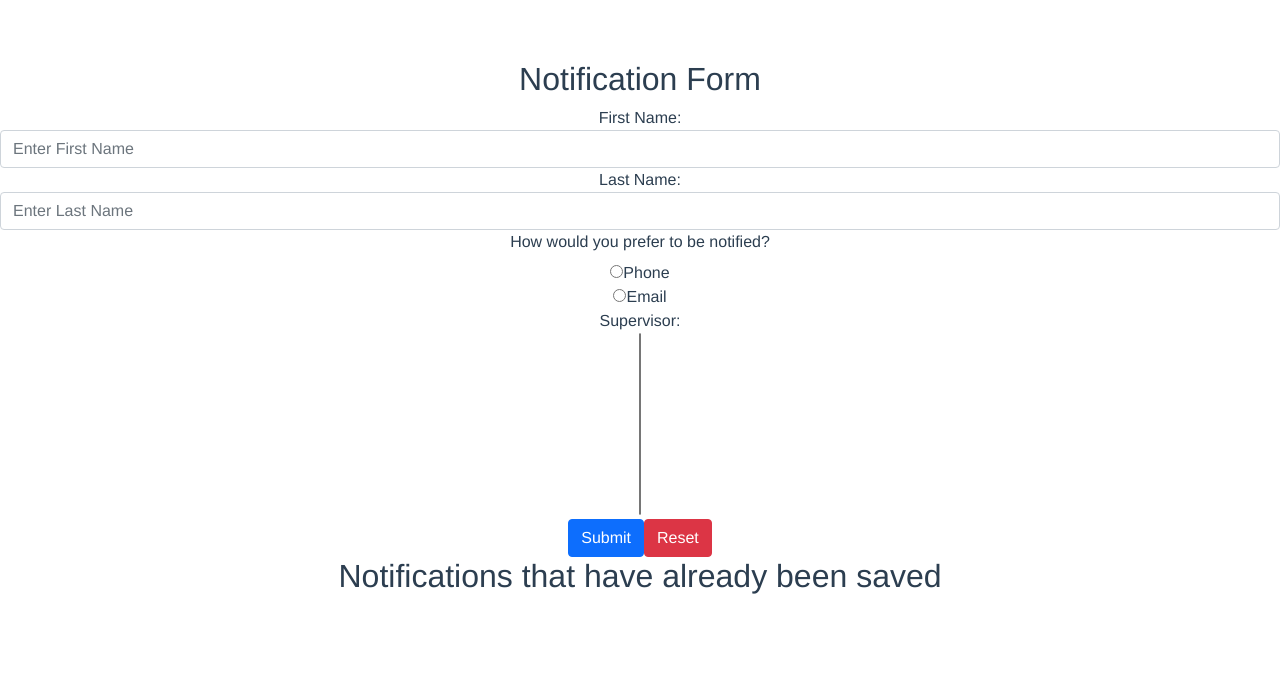
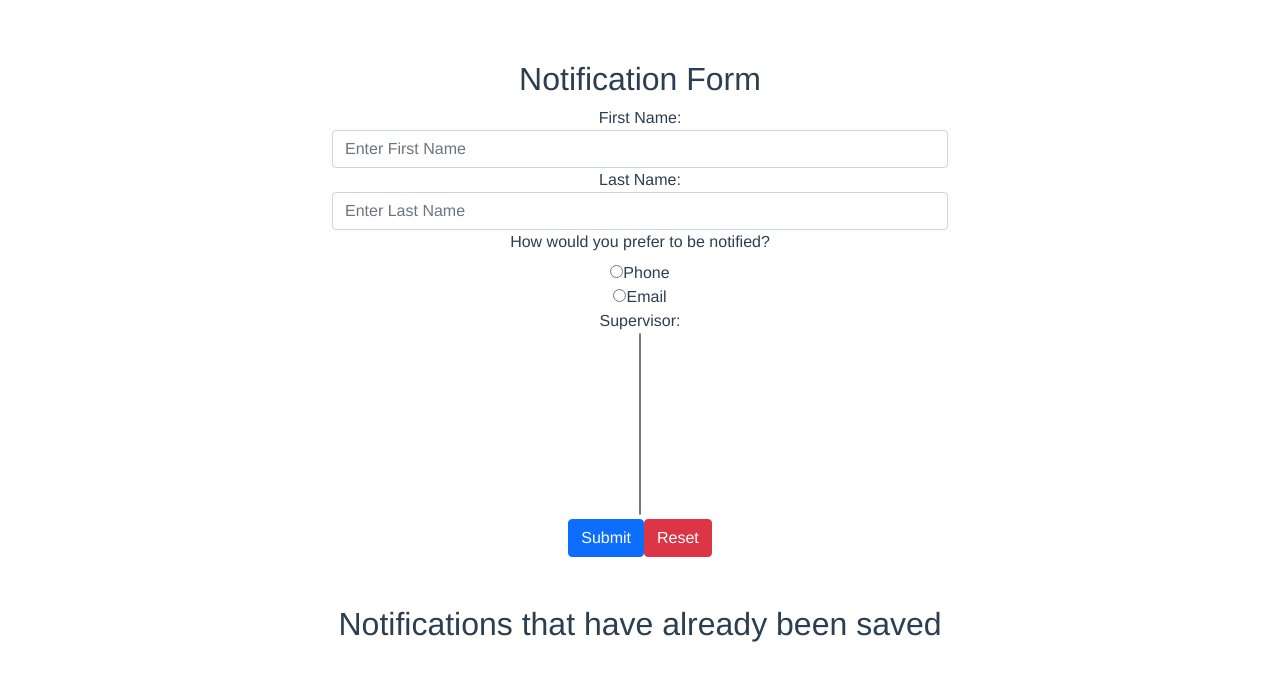
Before and after one commit to jamie-fernandez/lightfeather, a Vue app in the folder frontend/: page / in a window 1280 px wide. Shown: the top 680 px of the page. Built offline with nearby package versions, Linux system fonts and the light colour scheme; no server answers.

Commit message:
Adds some styling. Changes docker commands

```diff
--- a/frontend/src/components/Notifications.vue
+++ b/frontend/src/components/Notifications.vue
@@ -1,5 +1,5 @@
 <template>
-  <div>
+  <div class="container w-50 mb-4">
     <b-form @submit.prevent="onSubmit" @reset.prevent="onReset">
       <h2>Notification Form</h2>
       <b-form-group id="input-group-1" label="First Name:" label-for="input-1">
@@ -117,8 +117,10 @@
       <b-button type="reset" variant="danger">Reset</b-button>
     </b-form>
 
-    <h2>Notifications that have already been saved</h2>
-    <b-table id="notificationsTable" striped hover :items="notifications" />
+    <div class="mt-5">
+      <h2>Notifications that have already been saved</h2>
+      <b-table id="notificationsTable" striped hover :items="notifications" />
+    </div>
   </div>
 </template>
 
```
Also changed, not shown: 2 other files (tests, documents, lock files or other folders).
